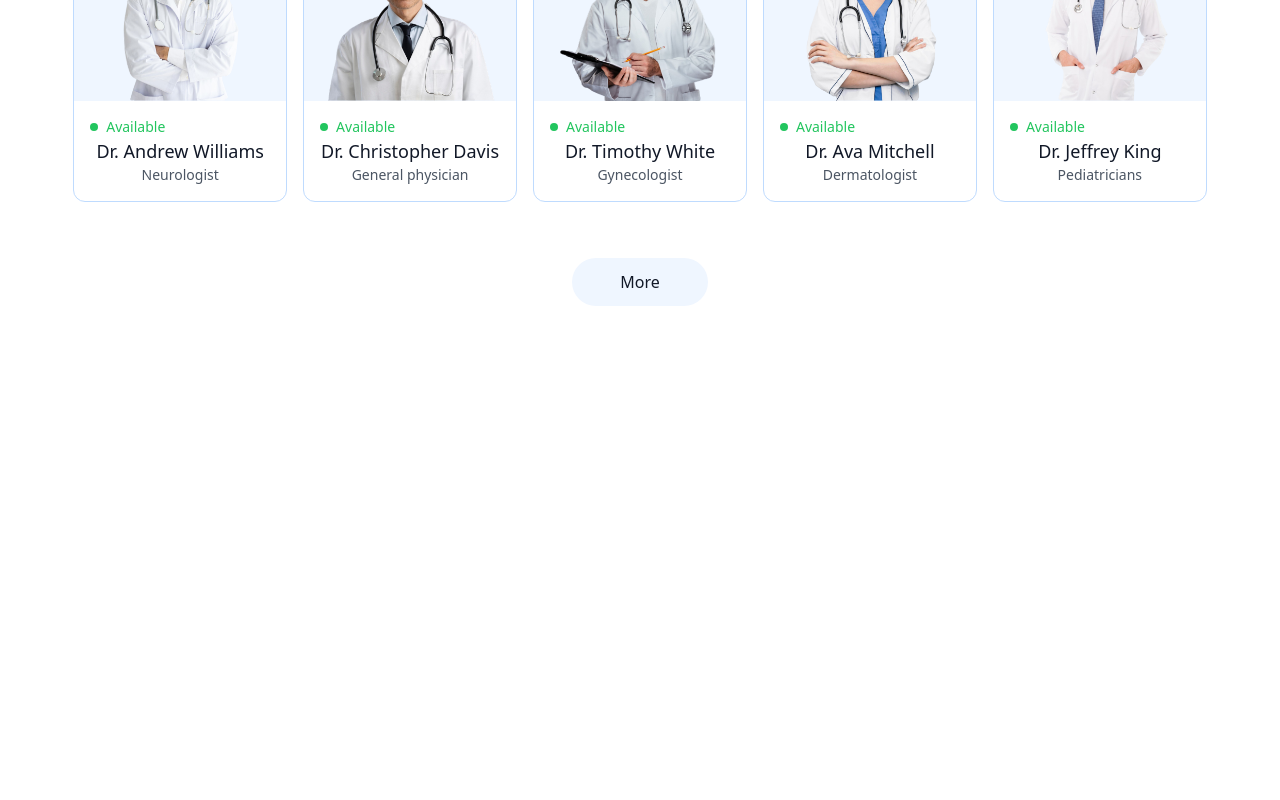
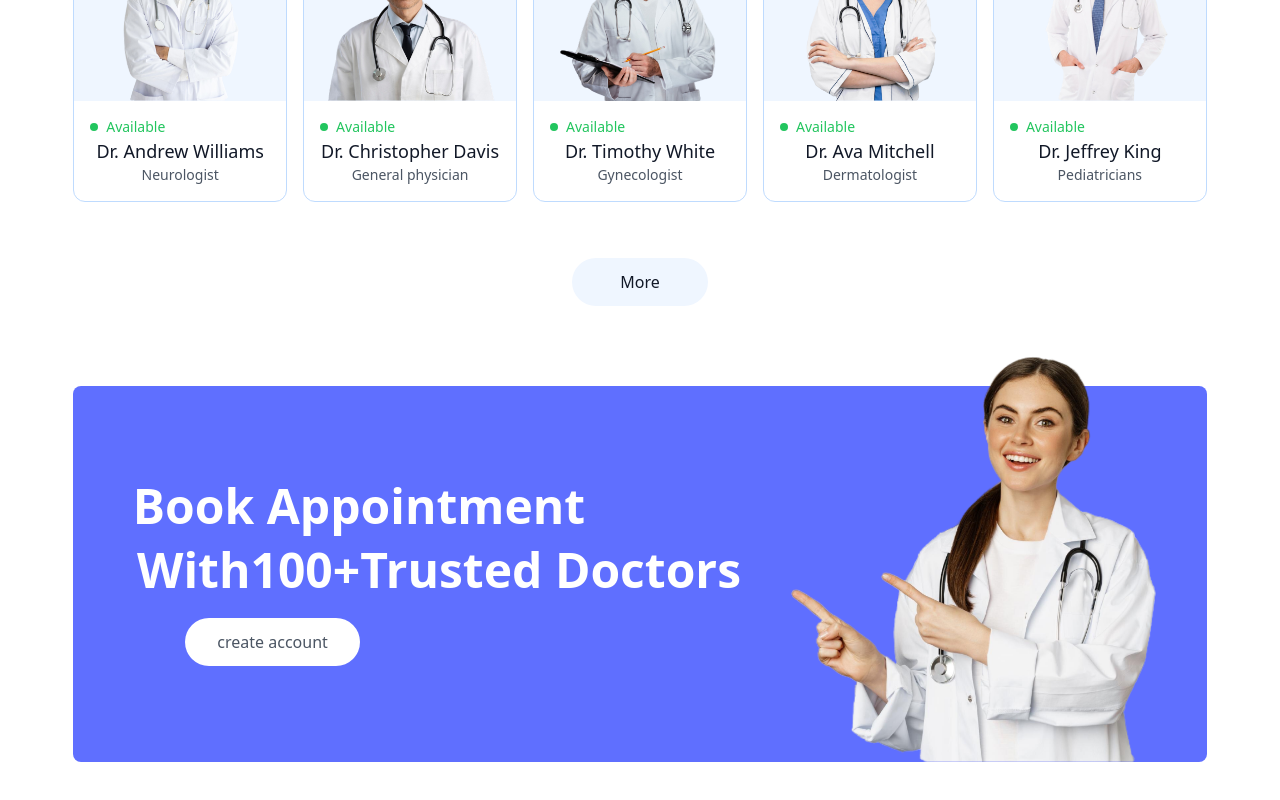
Before and after one commit to vikram17dp/PreScriptoHopso, a React (Vite) app in the folder client/: page / in a window 1280 px wide. Shown: the part 1631-2431 px from the top of the page. Before the commit the page ends 2033 px from the top, so only its background shows below. Built offline with nearby package versions, Linux system fonts and the light colour scheme.

Commit message:
creating and styling the Banner component

```diff
--- /dev/null
+++ b/client/src/components/Banner.jsx
@@ -0,0 +1,21 @@
+import React from 'react'
+import { assets } from '../assets/assets'
+
+const Banner = () => {
+  return (
+    <div className='flex bg-primary rounded-lg px-6 sm:px-10 md:px-14 lg:px-12 my-20 md:mx-10'>
+        <div className="flex-1 py-8 sm:py-10 md:py-16 lg:py-24 lg:pl-2 mr-10">
+            <div className="text-xl sm:text-2xl md:text-3xl lg:text-5xl font-bold text-white ">
+                <p className='mr-40'>Book Appointment</p>
+                <p className='mt-4'>With100+Trusted Doctors</p>
+            </div>
+            <button className='bg-white text-sm sm:text-base text-gray-600 px-8 py-3 rounded-full mt-6 hover:scale-105 transition-all mr-[26vw]'>create account</button>
+        </div>
+        <div className='hidden md:block md:w-1/2 lg:w-[370px] relative'>
+            <img src={assets.appointment_img} alt="" className='w-full absolute bottom-0 right-0 max-m-md' />
+        </div>
+    </div>
+  )
+}
+
+export default Banner
--- a/client/src/pages/Home.jsx
+++ b/client/src/pages/Home.jsx
@@ -2,6 +2,7 @@
 import Header from '../components/Header'
 import SpecialityMenu from '../components/SpecialityMenu'
 import TopDoctors from '../components/TopDoctors'
+import Banner from '../components/Banner'
 
 const Home = () => {
   return (
@@ -9,6 +10,7 @@
      <Header/>
      <SpecialityMenu/>
      <TopDoctors/>
+     <Banner/>
     </div>
   )
 }
```
